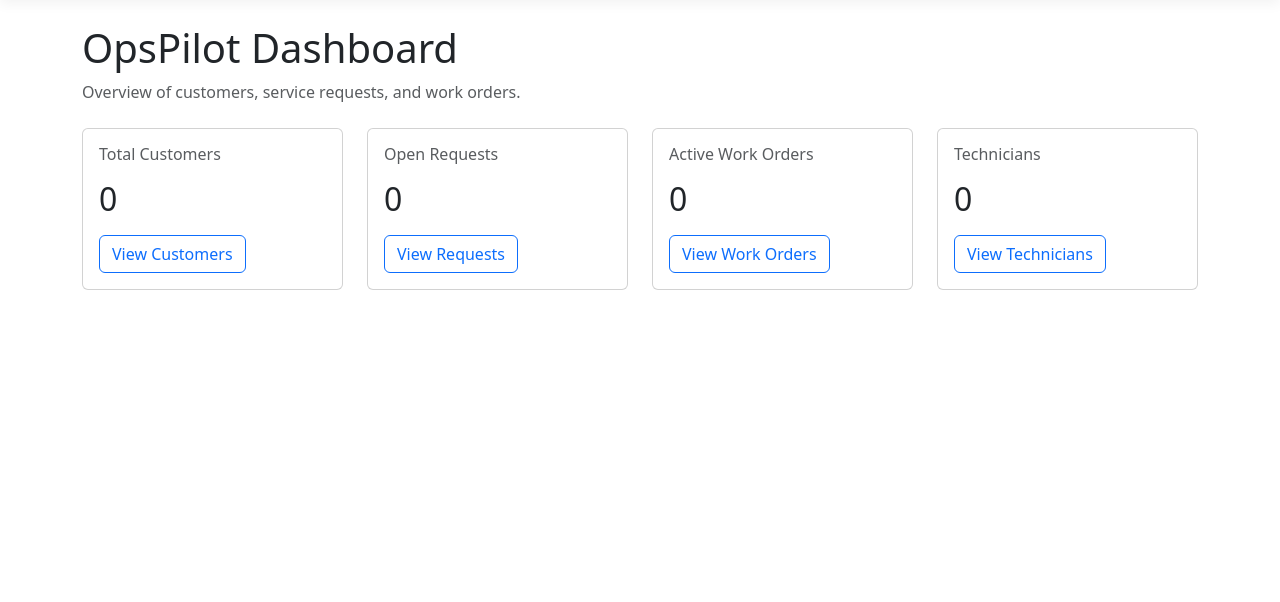
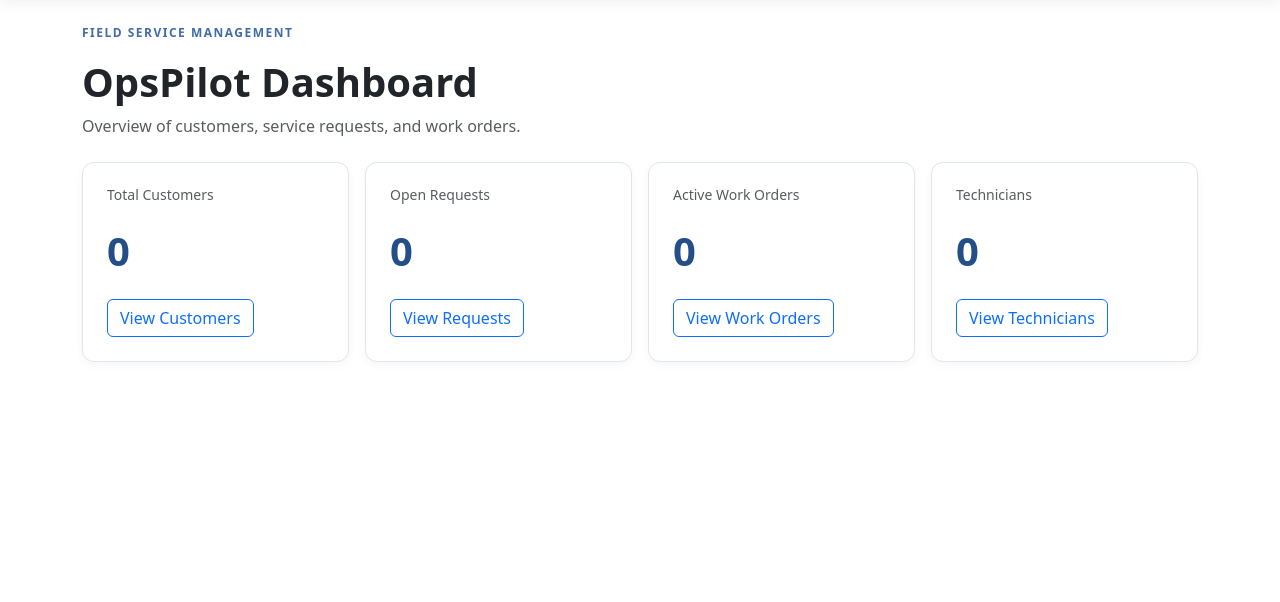
Before and after one commit to LilliaParenteau/SiteActionLedger, an ASP.NET Core app: page / in a window 1280 px wide. Shown: the part 57-659 px from the top of the page. Run offline with ASP.NET Core 8, Linux system fonts and the light colour scheme; data that the repository does not hold is empty; style sheets or scripts are compiled from the project's sources.

Commit message:
Improve management pages and add technician views

```diff
--- a/Views/Home/Index.cshtml
+++ b/Views/Home/Index.cshtml
@@ -4,63 +4,70 @@
     ViewData["Title"] = "Dashboard";
 }
 
-<div class="mt-4">
-    <h1>OpsPilot Dashboard</h1>
-    <p class="text-muted">
-        Overview of customers, service requests, and work orders.
-    </p>
+<div class="dashboard-page mt-4">
+    <div class="mb-4">
+        <p class="dashboard-label">FIELD SERVICE MANAGEMENT</p>
+        <h1>OpsPilot Dashboard</h1>
+        <p class="text-muted">
+            Overview of customers, service requests, and work orders.
+        </p>
+    </div>
 
-    <div class="row mt-4">
-        <div class="col-md-6 col-xl-3 mb-3">
-            <div class="card h-100">
-                <div class="card-body">
+    <div class="row g-3">
+        <div class="col-md-6 col-xl-3">
+            <div class="card dashboard-card h-100">
+                <div class="card-body d-flex flex-column">
                     <h6 class="text-muted">Total Customers</h6>
-                    <h2 class="my-3">@Model.CustomerCount</h2>
+                    <h2 class="dashboard-number">@Model.CustomerCount</h2>
+
                     <a asp-controller="Customers"
                        asp-action="Index"
-                       class="btn btn-outline-primary">
+                       class="btn btn-outline-primary mt-auto">
                         View Customers
                     </a>
                 </div>
             </div>
         </div>
 
-        <div class="col-md-6 col-xl-3 mb-3">
-            <div class="card h-100">
-                <div class="card-body">
+        <div class="col-md-6 col-xl-3">
+            <div class="card dashboard-card h-100">
+                <div class="card-body d-flex flex-column">
                     <h6 class="text-muted">Open Requests</h6>
-                    <h2 class="my-3">@Model.OpenRequestCount</h2>
+                    <h2 class="dashboard-number">@Model.OpenRequestCount</h2>
+
                     <a asp-controller="ServiceRequests"
                        asp-action="Index"
-                       class="btn btn-outline-primary">
+                       class="btn btn-outline-primary mt-auto">
                         View Requests
                     </a>
                 </div>
             </div>
         </div>
 
-        <div class="col-md-6 col-xl-3 mb-3">
-            <div class="card h-100">
-                <div class="card-body">
+        <div class="col-md-6 col-xl-3">
+            <div class="card dashboard-card h-100">
+                <div class="card-body d-flex flex-column">
                     <h6 class="text-muted">Active Work Orders</h6>
-                    <h2 class="my-3">@Model.ActiveWorkOrderCount</h2>
+                    <h2 class="dashboard-number">@Model.ActiveWorkOrderCount</h2>
+
                     <a asp-controller="WorkOrders"
                        asp-action="Index"
-                       class="btn btn-outline-primary">
+                       class="btn btn-outline-primary mt-auto">
                         View Work Orders
                     </a>
                 </div>
             </div>
         </div>
 
-        <div class="col-md-6 col-xl-3 mb-3">
-            <div class="card h-100">
-                <div class="card-body">
+        <div class="col-md-6 col-xl-3">
+            <div class="card dashboard-card h-100">
+                <div class="card-body d-flex flex-column">
                     <h6 class="text-muted">Technicians</h6>
-                    <h2 class="my-3">@Model.TechnicianCount</h2>
+                    <h2 class="dashboard-number">@Model.TechnicianCount</h2>
+
                     <a asp-controller="Technicians"
                        asp-action="Index"
-                       class="btn btn-outline-primary">
+                       class="btn btn-outline-primary mt-auto">
                         View Technicians
                     </a>
                 </div>
--- a/wwwroot/css/site.css
+++ b/wwwroot/css/site.css
@@ -29,3 +29,80 @@ body {
 .form-floating > .form-control-plaintext:focus::placeholder, .form-floating > .form-control:focus::placeholder {
   text-align: start;
 }
+
+
+/* Dashboard */
+.dashboard-page h1 {
+    font-weight: 700;
+}
+
+.dashboard-label {
+    font-size: 12px;
+    font-weight: 600;
+    letter-spacing: 1.5px;
+    color: #426da8;
+}
+
+.dashboard-card {
+    border: 1px solid #e0e6ed;
+    border-radius: 12px;
+    box-shadow: 0 3px 10px rgba(0, 0, 0, 0.04);
+    transition: box-shadow 0.2s ease, transform 0.2s ease;
+}
+
+    .dashboard-card:hover {
+        transform: translateY(-2px);
+        box-shadow: 0 6px 16px rgba(0, 0, 0, 0.08);
+    }
+
+    .dashboard-card .card-body {
+        padding: 24px;
+    }
+
+    .dashboard-card h6 {
+        font-size: 14px;
+        font-weight: 500;
+    }
+
+.dashboard-number {
+    font-size: 40px;
+    font-weight: 700;
+    color: #234e87;
+    margin: 15px 0 24px;
+}
+
+.dashboard-card .btn {
+    align-self: flex-start;
+    border-radius: 6px;
+}
+
+/* Management tables */
+.management-table {
+    border: 1px solid #e0e6ed;
+    border-radius: 8px;
+    overflow: hidden;
+    vertical-align: middle;
+}
+
+    .management-table th {
+        background-color: #f4f7fb;
+        color: #43536b;
+        font-size: 14px;
+        font-weight: 600;
+        padding: 14px;
+    }
+
+    .management-table td {
+        padding: 14px;
+    }
+
+    .management-table .badge {
+        font-size: 12px;
+        font-weight: 500;
+        padding: 7px 10px;
+        border-radius: 6px;
+    }
+
+    .management-table .btn {
+        margin-right: 4px;
+    }
```
Also changed, not shown: Views/Customers/Index.cshtml (+19 -6 lines), Views/ServiceRequests/Index.cshtml (+44 -6 lines), Views/Technicians/Create.cshtml (added, +50 -0 lines), Views/Technicians/Index.cshtml (added, +51 -0 lines), Views/WorkOrders/Index.cshtml (+37 -11 lines).
